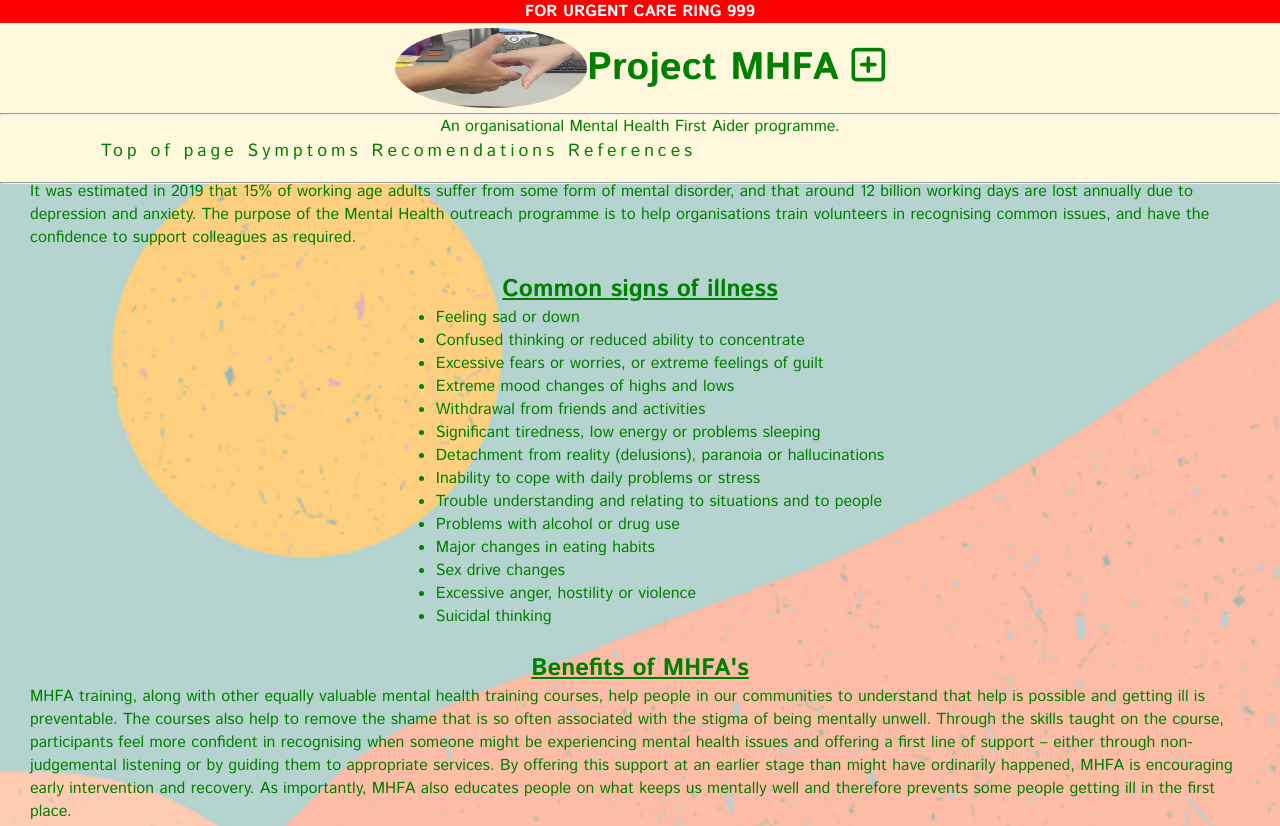
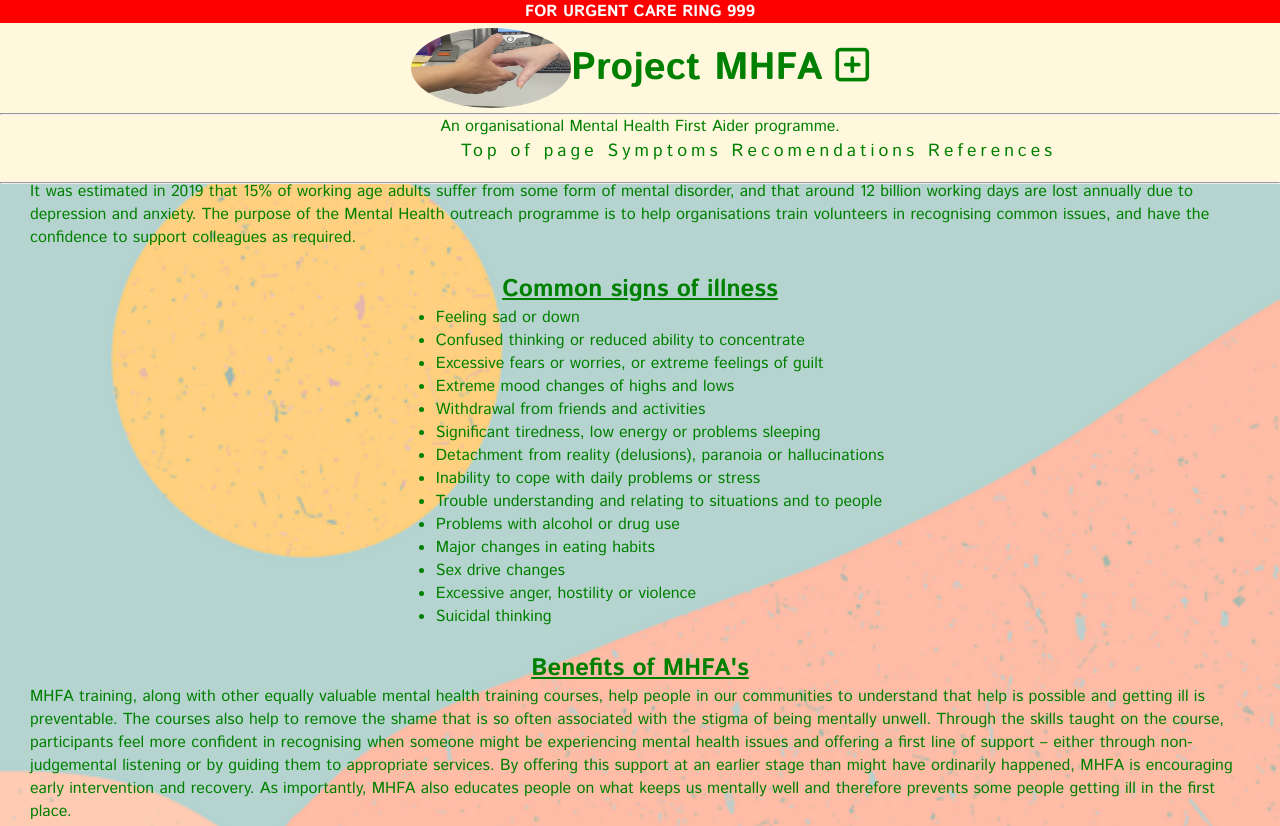
Before and after one commit to Heath1979/ci-project-one-mental-health-awareness, a plain HTML site: page index.html in a window 1280 px wide. Shown: the top 826 px of the page. Drawn offline with Linux system fonts and the light colour scheme.

Commit message:
add github to footer, center nav element in larger screen sizes

```diff
--- a/assets/css/style.css
+++ b/assets/css/style.css
@@ -27,7 +27,7 @@ header {
 img {
     border-radius: 50%;
     height: 10vh;
-    width: 10vw;
+    width: 10vh;
 }
 
 #brand-header {
@@ -190,7 +190,7 @@ footer i {
 img {
     border-radius: 50%;
     height: 10vh;
-    width: 15vw;
+    width: 20vh;
 }
 
 #brand-header {
@@ -202,8 +202,7 @@ img {
 @media screen and (min-width: 992px) {
 
     #menu {
-        display: flex;
-        justify-content: center;
+       margin-left: 400px;
     }
 
 }
--- a/index.html
+++ b/index.html
@@ -26,14 +26,12 @@
         <input type="checkbox" id="nav-toggle" name="nav-toggle">
         <label for="nav-toggle" class="nav-toggle-label"><i class="fa-solid fa-bars"></i></label>
         <nav>
-            <div id="nav-menu">
             <ul id="menu">
                 <li><a href="#home" aria-label="go to the top of the page">Top of page</a></li>
                 <li><a href="#symptoms" aria-label="go to symptoms of mental health illness">Symptoms</a></li>
                 <li><a href="#aids" aria-label="go to aids to alleviate mental health illness">Recomendations</a></li>
                 <li><a href="#refernces" aria-label="links to further references">References</a></li>
             </ul>
-            </div>
         </nav>
         </div>
         <hr>
@@ -143,8 +141,9 @@
                 class="fa-brands fa-x-twitter"></i></a>
         <a href="https://instagram.com" aria-label="links to our instagram page" target="_blank"><i
                 class="fa-brands fa-instagram"></i></a>
-        <a href="https://linkedin.com" aria-label="links to our linkedin page" target="_blanks"><i
+        <a href="https://www.linkedin.com/in/heath-croasdale" aria-label="links to our linkedin page" target="_blanks"><i
                 class="fa-brands fa-linkedin"></i></a>
+         <a href="https://github.com/" aria-label="link to my github page" target="_blanks"><i class="fa-brands fa-github"></i></a>
     </footer>
 </body>
 
```
